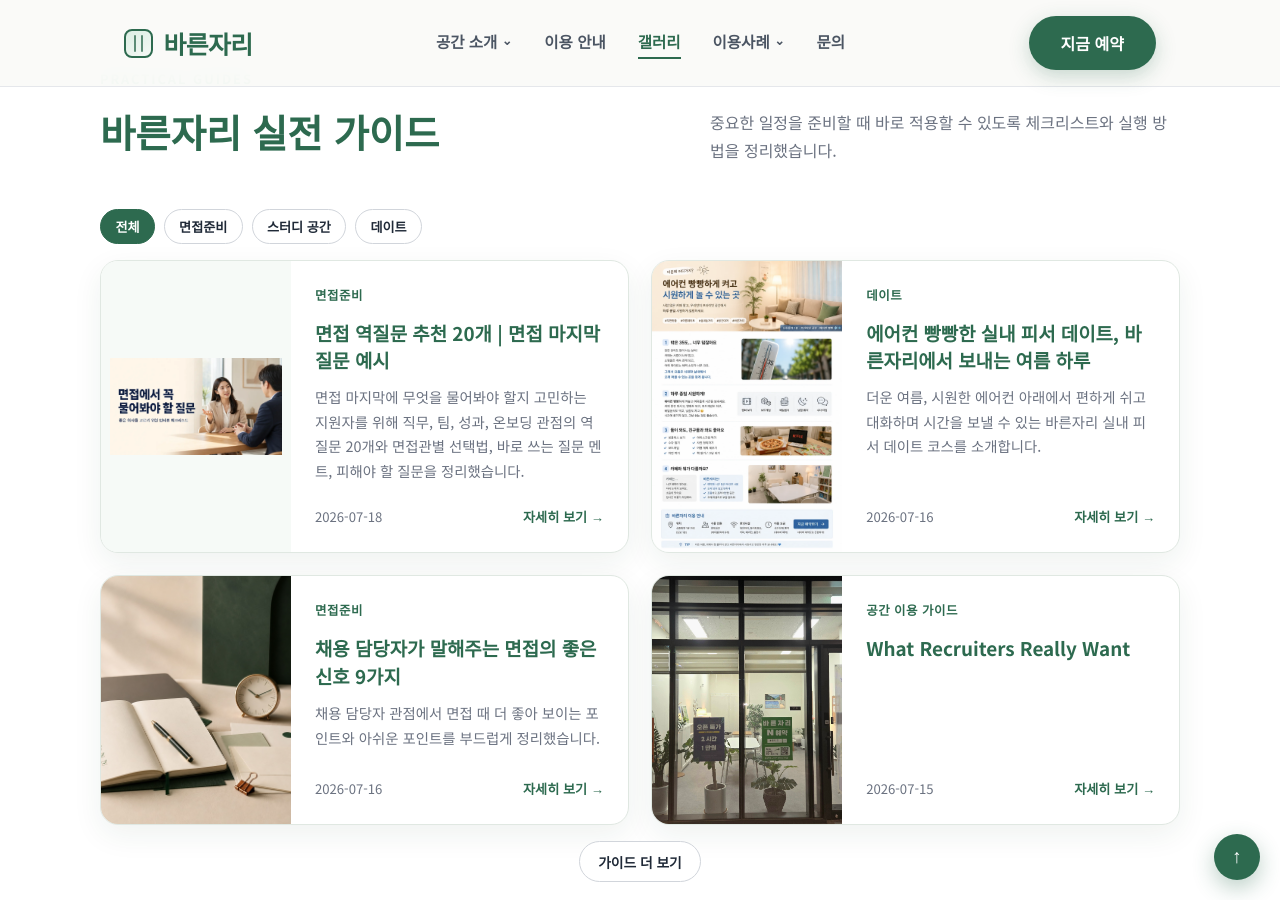
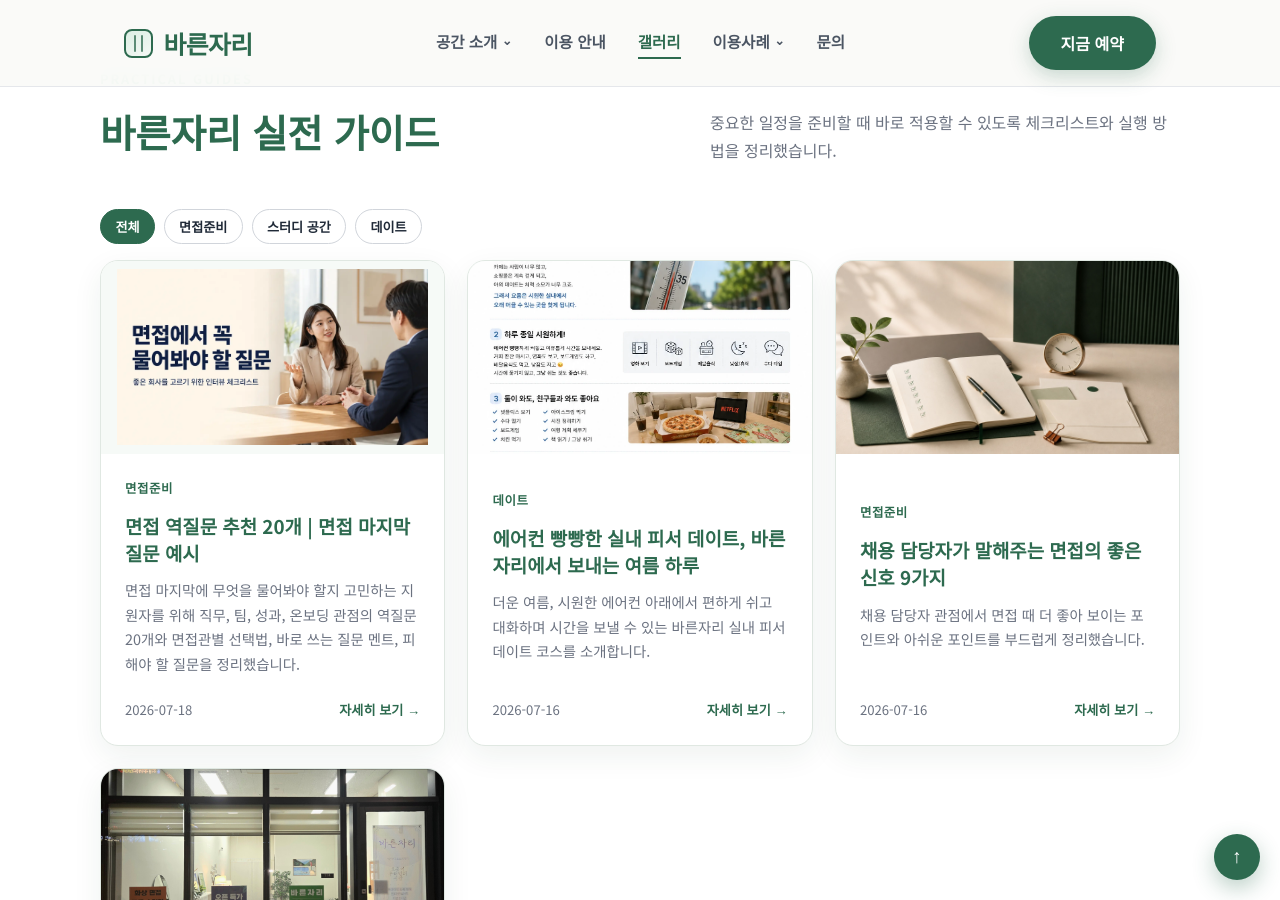
Before and after one commit to bareunspace/blog, a Jekyll site: the page built from index.html, in a window 1280 px wide and 900 px high, scrolled down 4609 px. Built offline with Jekyll 4.4.1, drawn with Linux system fonts in a browser that asks for light colours.

Commit message:
Show practical guides in three columns

```diff
--- a/index.html
+++ b/index.html
@@ -10,7 +10,7 @@ og_image: https://bareunjari.com/images/main.jpeg
 og_image_alt: 부천 신중동 바른자리 프라이빗룸 메인 공간 이미지
 preload_image: images/main.webp
 naver_site_verification: 46b51cdf33b64778f7ae6e7dd0dabcb6890be955
-css_version: 20260718-5
+css_version: 20260718-6
 script_version: 20260718-3
 ---
   <main id="mainContent">
--- a/styles/main.css
+++ b/styles/main.css
@@ -709,6 +709,9 @@ section { padding: 5rem 1.5rem; }
   grid-template-columns: repeat(2, minmax(0, 1fr));
   gap: 1.4rem;
 }
+#practical-guides .blog-guide-grid {
+  grid-template-columns: repeat(3, minmax(0, 1fr));
+}
 .blog-guide-card.is-hidden {
   display: none;
 }
@@ -749,6 +752,13 @@ section { padding: 5rem 1.5rem; }
 .blog-guide-card {
   grid-template-columns: 190px minmax(0, 1fr);
   min-height: 250px;
+}
+#practical-guides .blog-guide-card {
+  grid-template-columns: 1fr;
+  min-height: 100%;
+}
+#practical-guides .blog-guide-image {
+  aspect-ratio: 16 / 9;
 }
 .blog-guide-content,
 .blog-field-content {
```
